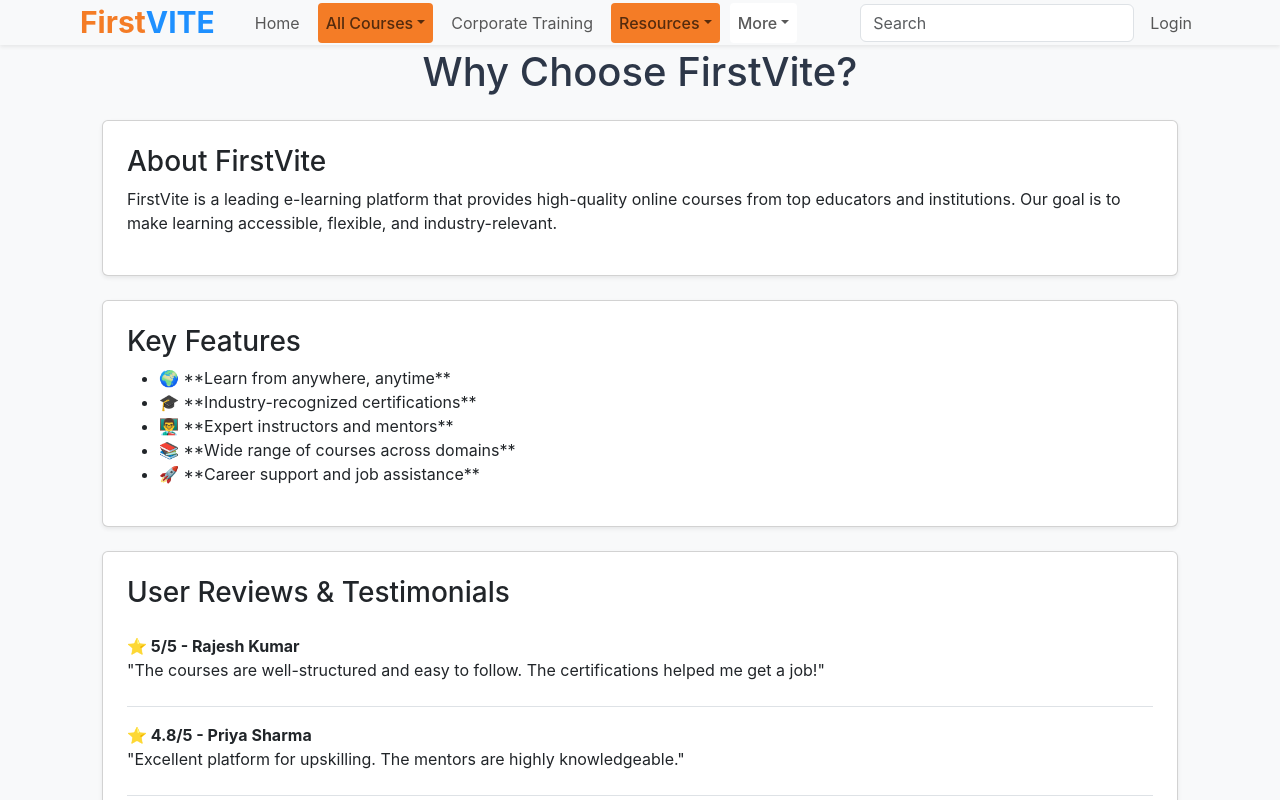
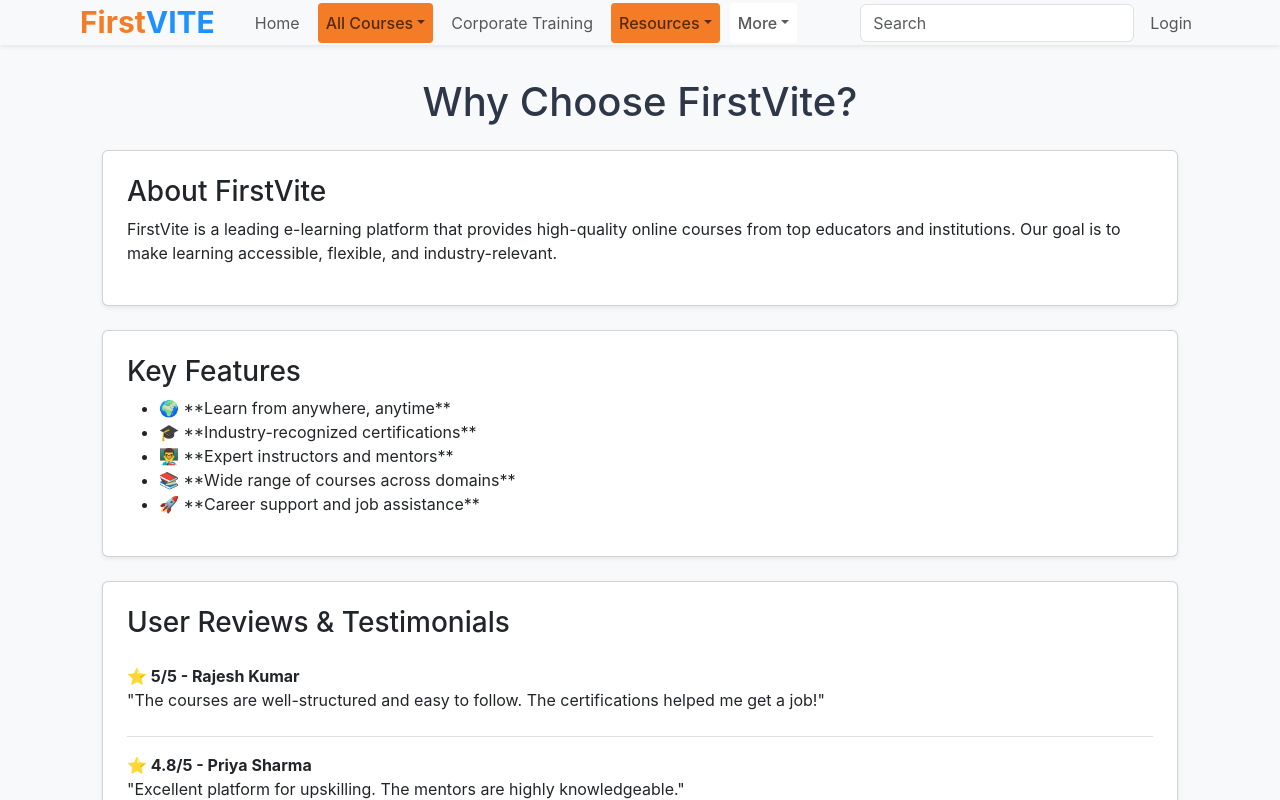
Before and after one commit to dilip15911/FirstVITE_main, a React (Create React App) app in the folder client/: page /review in a window 1280 px wide. Shown: the top 800 px of the page. Built offline with nearby package versions, Linux system fonts and the light colour scheme.

Commit message:
"Updated App.css: modified container styles and removed padding from main-content"

```diff
--- a/client/src/App.css
+++ b/client/src/App.css
@@ -22,14 +22,14 @@ body {
   flex-direction: column;
 }
 
-/* .container {
+.container {
   flex: 1;
   padding: 2rem 1rem;
 }
 
 .main-content {
   padding-top: 30px;
-} */
+}
 
 @media (min-width: 768px) {
   .container {
```
